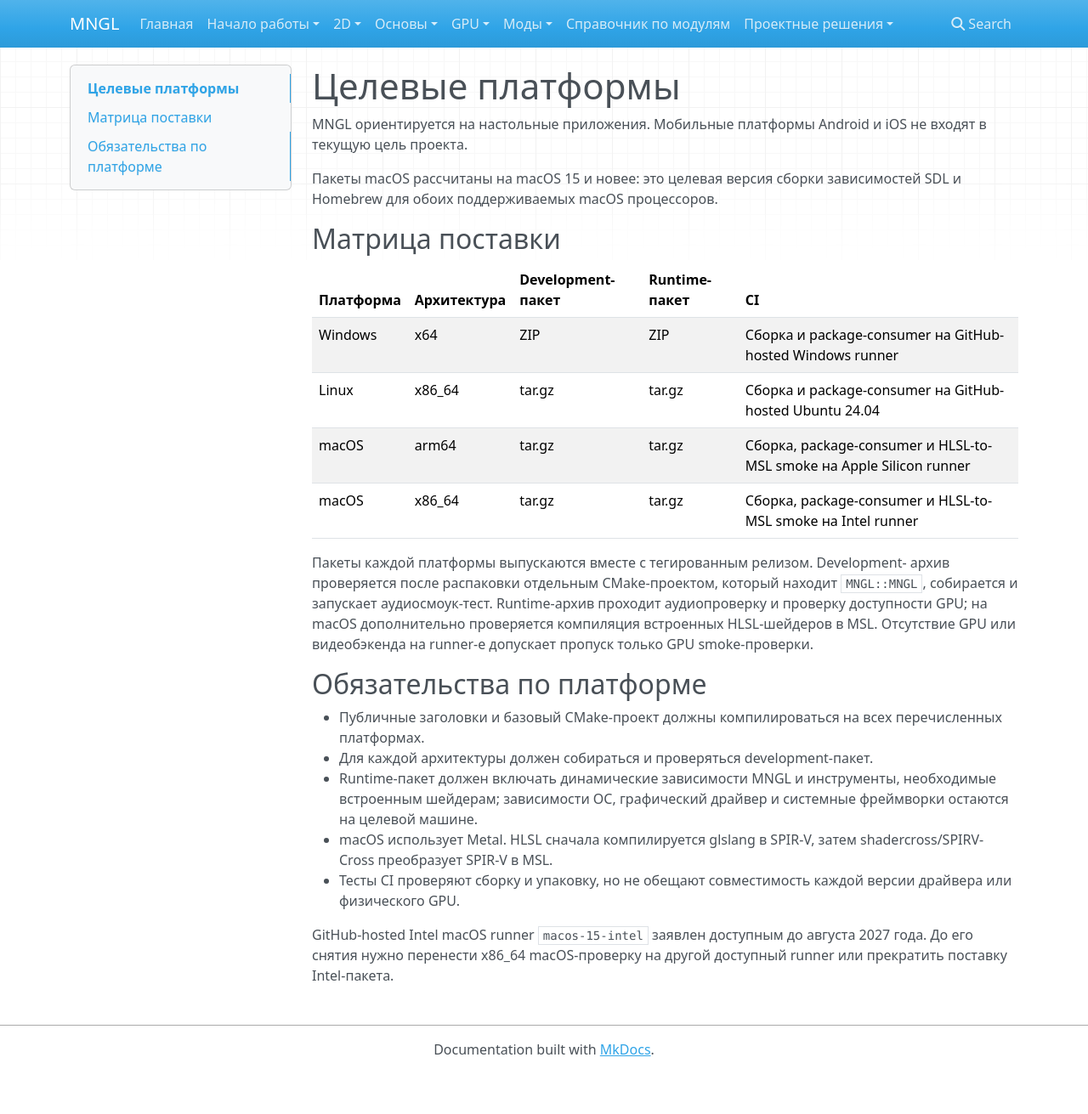
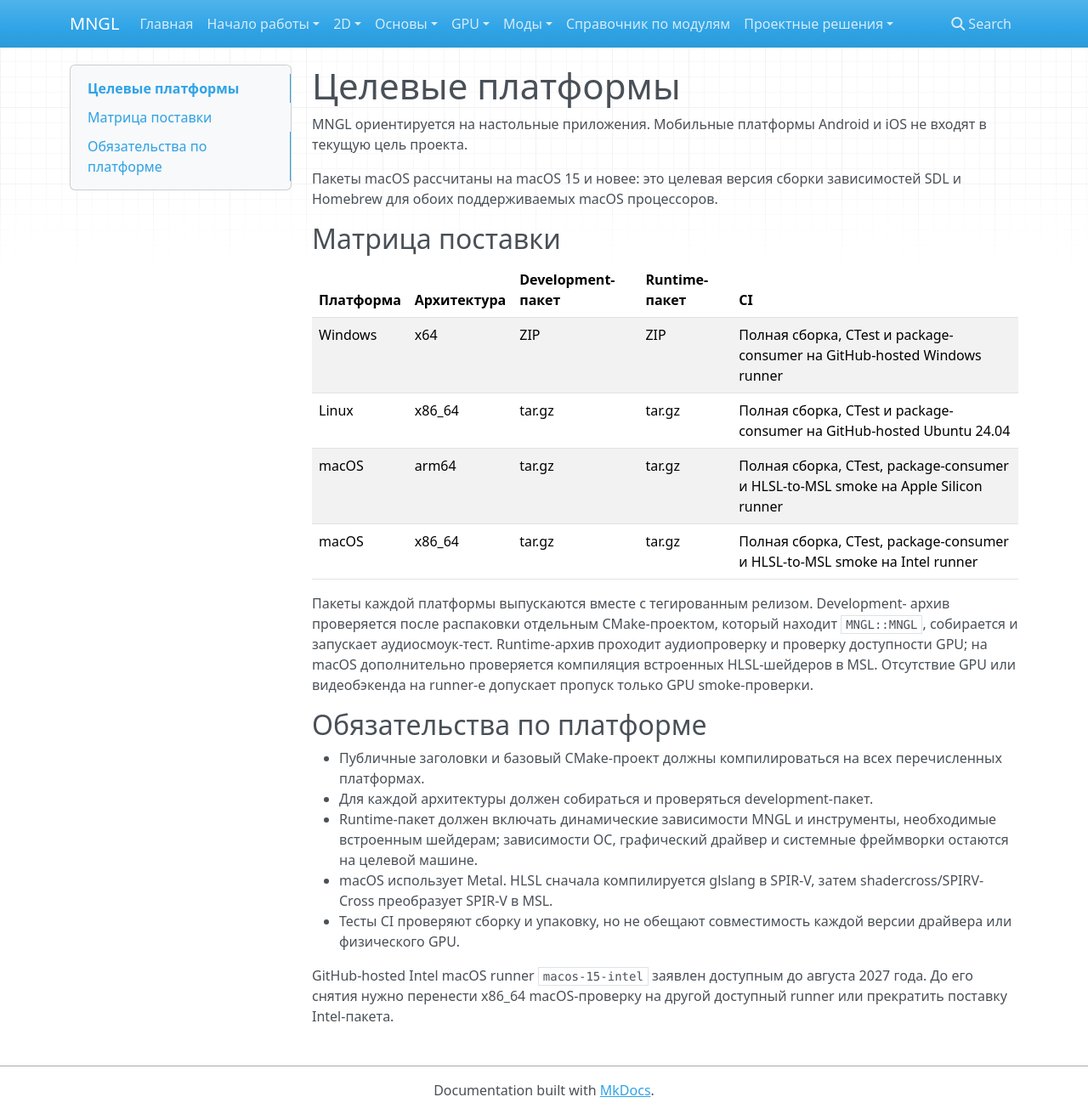
Before and after one commit to Romansgamp6tu/MNGL, an MkDocs documentation site: the page built from docs/design/platform-support.md, in a window 1280 px wide and 1311 px high. Shown: the whole window at 85% size. Built offline with MkDocs 1.6.1, drawn with Linux system fonts in a browser that asks for light colours; nearby versions of some CDN libraries.

Commit message:
Expand cross-platform CI test coverage

```diff
--- a/docs/design/platform-support.md
+++ b/docs/design/platform-support.md
@@ -10,10 +10,10 @@ MNGL ориентируется на настольные приложения.
 
 | Платформа | Архитектура | Development-пакет | Runtime-пакет | CI |
 |---|---|---|---|---|
-| Windows | x64 | ZIP | ZIP | Сборка и package-consumer на GitHub-hosted Windows runner |
-| Linux | x86_64 | tar.gz | tar.gz | Сборка и package-consumer на GitHub-hosted Ubuntu 24.04 |
-| macOS | arm64 | tar.gz | tar.gz | Сборка, package-consumer и HLSL-to-MSL smoke на Apple Silicon runner |
-| macOS | x86_64 | tar.gz | tar.gz | Сборка, package-consumer и HLSL-to-MSL smoke на Intel runner |
+| Windows | x64 | ZIP | ZIP | Полная сборка, CTest и package-consumer на GitHub-hosted Windows runner |
+| Linux | x86_64 | tar.gz | tar.gz | Полная сборка, CTest и package-consumer на GitHub-hosted Ubuntu 24.04 |
+| macOS | arm64 | tar.gz | tar.gz | Полная сборка, CTest, package-consumer и HLSL-to-MSL smoke на Apple Silicon runner |
+| macOS | x86_64 | tar.gz | tar.gz | Полная сборка, CTest, package-consumer и HLSL-to-MSL smoke на Intel runner |
 
 Пакеты каждой платформы выпускаются вместе с тегированным релизом. Development-
 архив проверяется после распаковки отдельным CMake-проектом, который находит
```
Also changed, not shown: README.md (+5 -3 lines), 2 other files.
